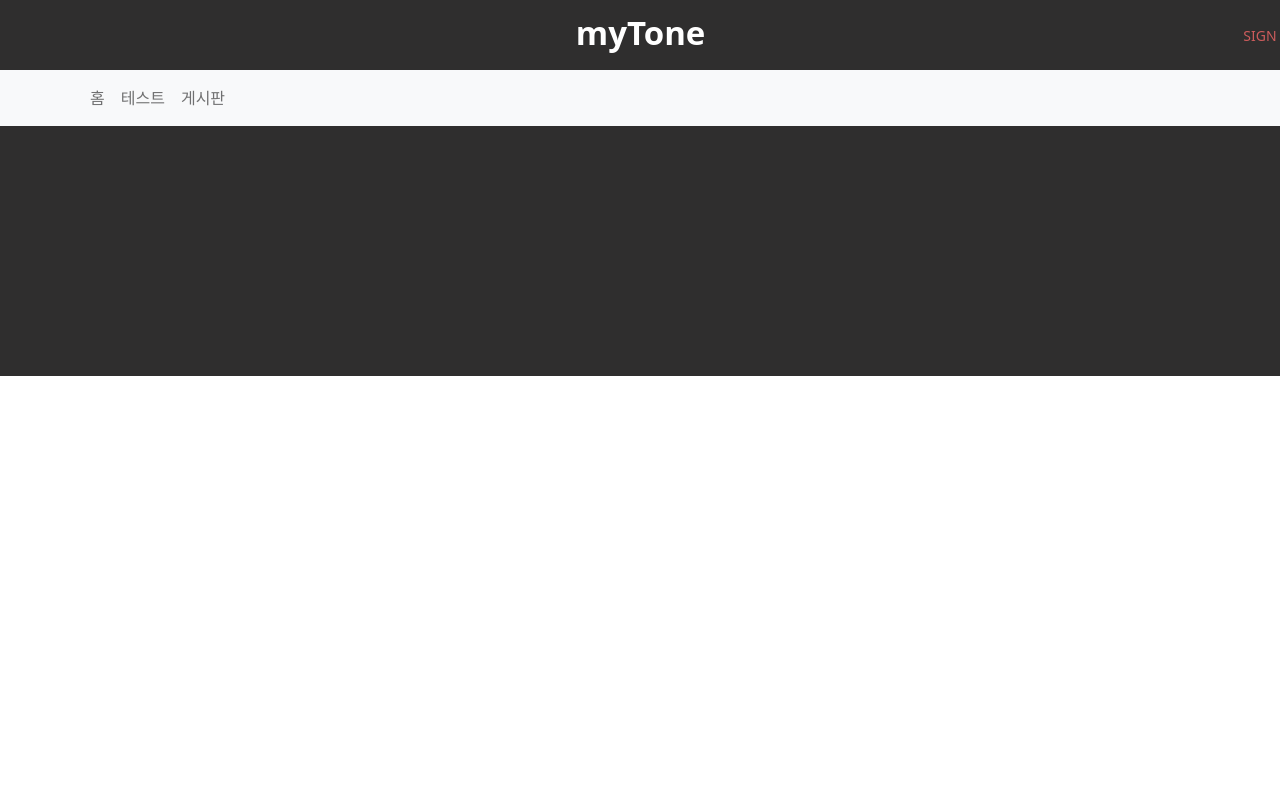
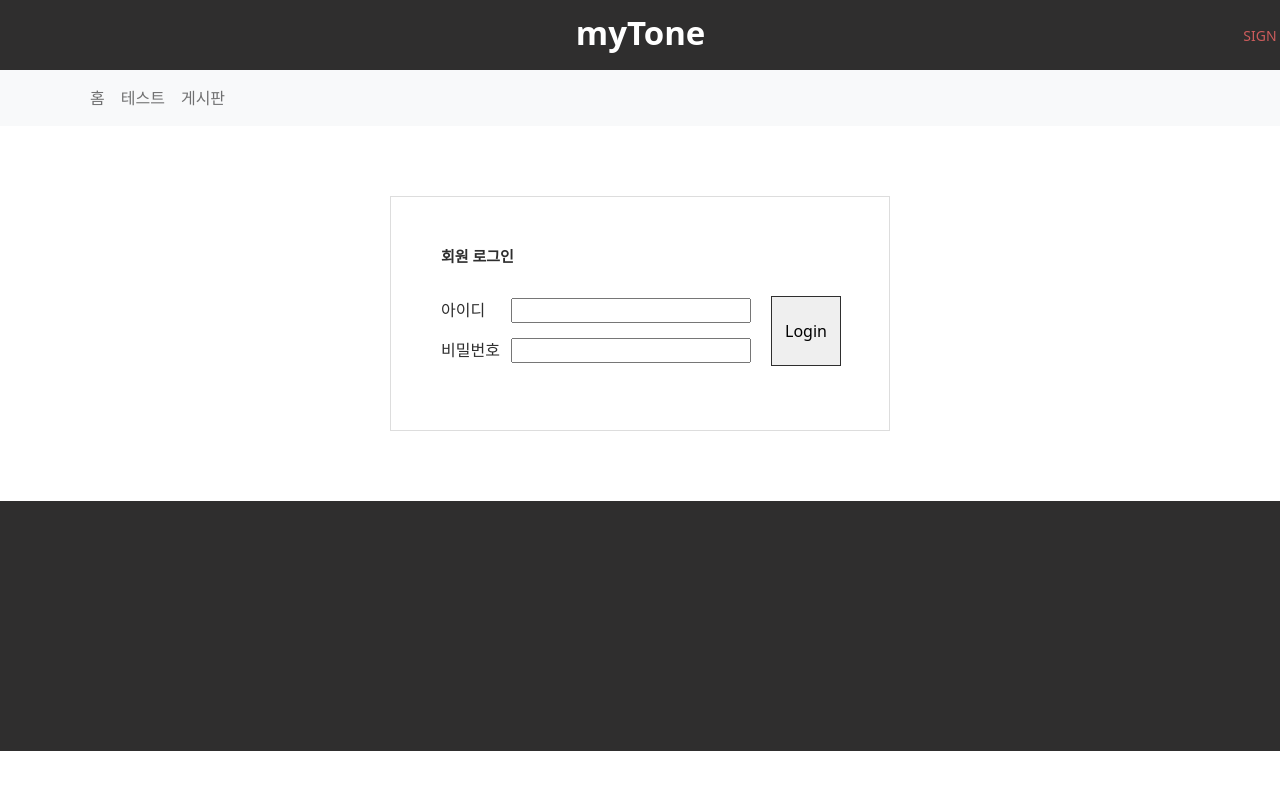
Before and after one commit to Project-MyTone/MyTone_Front, a React (Create React App) app: page /signin in a window 1280 px wide. Shown: the top 790 px of the page. Built offline with nearby package versions, Linux system fonts and the light colour scheme.

Commit message:
add signIn

```diff
--- a/src/App.js
+++ b/src/App.js
@@ -8,6 +8,7 @@ import Main from './Main/Main'
 import Header from './Layout/Header'
 import Footer from './Layout/Footer'
 import SignUp from './components/user/SignUp'
+import SignIn from './components/user/SignIn'
 
 function App() {
   let [category,setCategory] =  useState(-1);
@@ -18,6 +19,7 @@ function App() {
       <Routes>
         <Route path="/" element={<Main/>}></Route>
         <Route path="/signup" element={<SignUp></SignUp>}></Route>
+        <Route path="/signin" element={<SignIn></SignIn>}></Route>
         <Route path="/board" element={<BoardMain category={category} setCategory={setCategory} ></BoardMain>}></Route>
         <Route path="/detail/:id" element={<ArticleDetail setCategory={setCategory}></ArticleDetail>}></Route>
         <Route path="/post" element={<ArticlePost></ArticlePost>}></Route>
--- /dev/null
+++ b/src/components/user/SignIn.css
@@ -0,0 +1,59 @@
+.login{
+    width: 500px;
+    margin : 0 auto;
+    padding: 50px;
+    color: #2e2e2e;
+    border: 1px solid #dddddd;
+    margin-top:70px;
+    margin-bottom: 70px;
+}
+.login h3{
+    font-size : 15px;
+    font-weight: bold;
+}
+.id{
+    float:left;
+    width: 70px;
+    margin : 0;
+}
+.id-container > input{
+    width : 240px;
+    height : 25px;
+}
+.pw{
+    float:left;
+    width: 70px;
+    margin : 0;
+}
+.pw-container > input{
+    width : 240px;
+    height : 25px;
+}
+.login > h3{
+    margin-bottom: 15px;
+}
+.login-box{
+    position: relative;
+    top:18px;
+    height : 100px;
+}
+.login-button{
+    display: inline-block;
+    position:absolute;
+    right : -2px;
+    top : -2px;
+    width : 70px;
+    height : 70px;
+    border : 1px solid #2e2e2e;
+
+}
+.login-button input{
+    width : 100%;
+    height : 100%;
+    border : none;
+    cursor : pointer;
+}
+
+.id-container{
+    margin-bottom: 15px;
+}
--- a/src/components/user/SignIn.js
+++ b/src/components/user/SignIn.js
@@ -0,0 +1,54 @@
+import { useEffect, useState } from 'react'
+import axios from 'axios';
+import { Button } from 'react-bootstrap'
+import './SignIn.css'
+
+function SignIn() {
+    // let [passwordModal, setPasswordModal] = useState(false)
+    // let [pw1, setPw1] = useState('')
+    // let [pw2, setPw2] = useState('')
+
+
+    return (
+        <div className='login'>
+            <h3>회원 로그인</h3>
+            <div className="login-box">
+                <form onSubmit={(e) => {
+                    e.preventDefault();
+                    axios.post('/user/login', {
+                        username: e.target.username.value,
+                        password: e.target.password.value
+                    })
+                    .then((res) => {
+                        if (res.status === 200) { //로그인 성공
+                            console.log(res.data.message)
+
+                        }
+                    })
+                    .catch((err) => {
+                        console.log(err);
+                    })
+                }}>
+                    <div className='id-container'>
+                        <div className="id">아이디</div>
+                        <input type="text" name="username" />
+                    </div>
+                    <div className='pw-container'>
+                        <div className="pw">비밀번호</div>
+                        <input type="password" name="password" />
+                    </div>
+                    <div className="login-button">
+                        <input type='submit' value='Login' />
+                    </div>
+                </form>
+            </div>
+
+
+        </div>
+    );
+
+}
+
+
+
+export default SignIn
```
